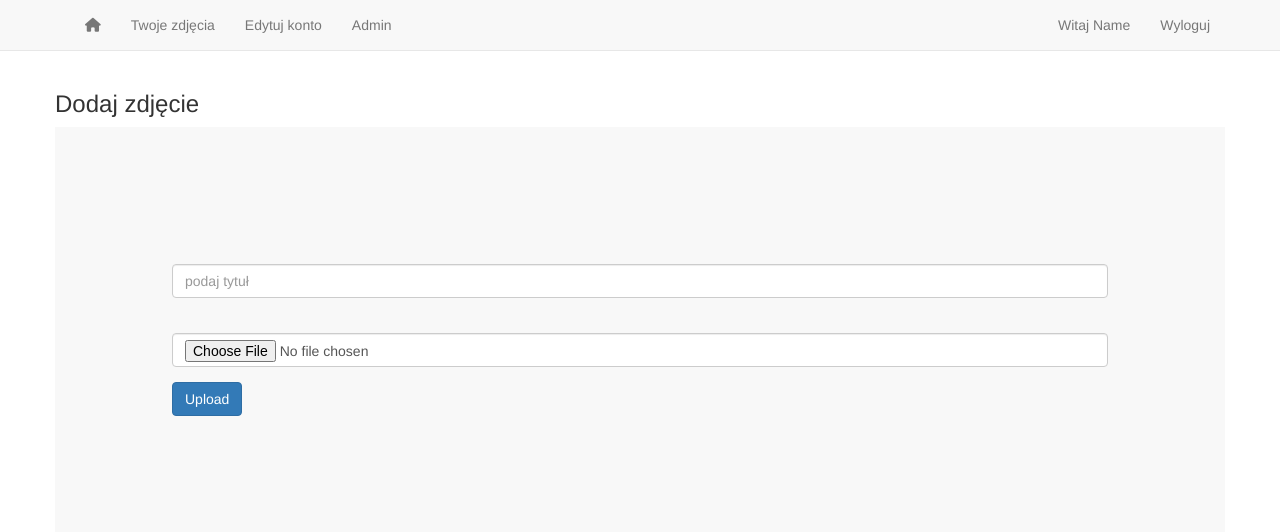
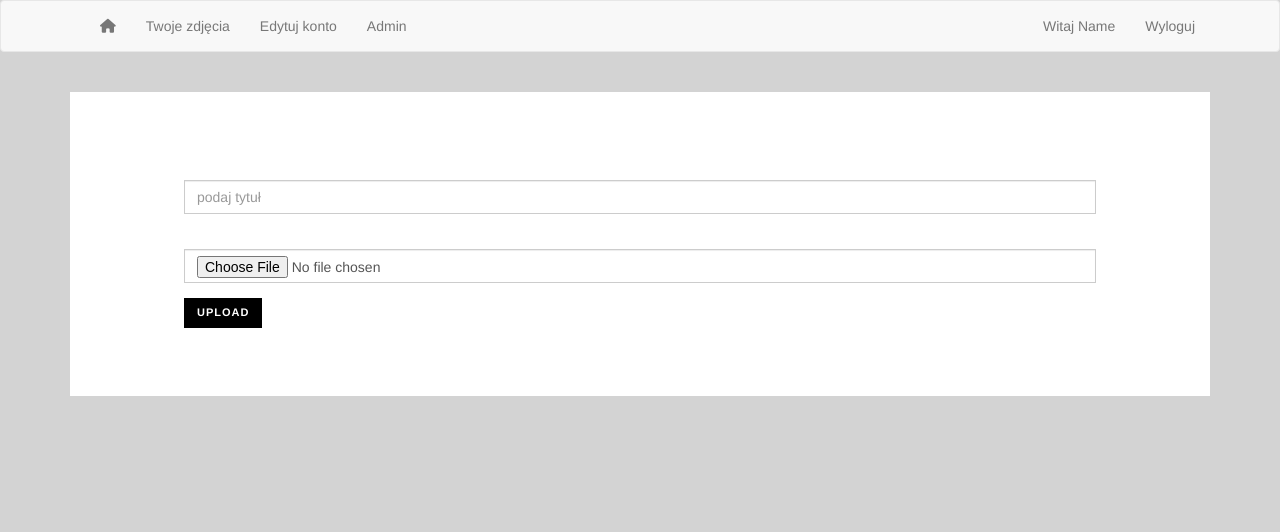
Before and after one commit to LucynaM/photoalbum, a Django app: page / in a window 1280 px wide. Shown: the top 532 px of the page. Run offline with Django 3.2, Linux system fonts and the light colour scheme; the visitor is signed in with stand-in values (Sample User, id 1); data comes from the database, SQL or seed files in the repository; data that the repository does not hold is empty; some libraries are stand-ins or nearby versions.

Commit message:
basic styling

```diff
--- a/photoalbum/forms.py
+++ b/photoalbum/forms.py
@@ -51,3 +51,6 @@ class CommentForm(forms.ModelForm):
         model = Comment
         exclude = ['user', 'photo', 'blocked']
         labels = {'content': ''}
+        widgets = {
+            'content': forms.TextInput(attrs={'placeholder': 'komentarz'}),
+        }
--- a/photoalbum/static/photoalbum/css/style.css
+++ b/photoalbum/static/photoalbum/css/style.css
@@ -1,52 +1,115 @@
 body {
-    margin-top: 70px;
+    background: lightgrey;
+}
+.navbar {
+    margin-bottom: 40px;
 }
 
+.img-container {
+    margin-top: 40px;
+}
 .img-wrapper {
-    overflow: hidden;
+    display: inline-block;
+    padding-left:0;
+    padding-right:0;
+    z-index: 1;
+}
+
+.info-wrapper {
+    display: inline-block;
+    padding: 10px 10px 10px 10px;
+    z-index: 1;
+    background: #fff;
+}
+
+.photo-details.landscape .info-wrapper {
+    padding-left: 10%;
+}
+
+.info-wrapper figcaption {
+    font-weight: 600;
+    margin: 20px 0;
+}
+
+
+figure {
+    background-color: #fff;
+    z-index: 10;
 }
 
 img {
     width: 100%;
-    /*height: auto;*/
-    transition: transform 1s;
+    height: 100%;
+    object-fit: cover;
 }
 
 
-img:hover {
-    transform: scale(1.1, 1.1);
-
+.btn.btn-primary.black-btn-primary {
+    background-color: black;
+    border-color: black;
+    text-transform: uppercase;
+    font-weight: 700;
+    font-size: 11px;
+    letter-spacing: 1px;
+    border-radius: 0;
 }
 
-figure {
-    margin: 50px 0px;
-    background-color: #f8f8f8;
-    text-align: center;
-    padding: 10%;
+.btn.btn-primary.empty-btn-primary {
+    background-color: transparent;
+    border-color: black;
+    text-transform: uppercase;
+    font-weight: 700;
+    font-size: 9px;
+    letter-spacing: 1px;
+    border-radius: 0;
+    color: black;
 }
-
-figcaption {
-    padding-top: 7%;
+ul {
+    padding-left: 0;
 }
 
 li {
     list-style: none;
 }
 
-svg {
-    cursor: pointer;
-}
-
-.likes-indication svg,
-.likes-indication p {
-    display: inline;
-}
-
-.likes-indication p {
-    padding: 5px;
+.comments {
+    background-color: #fff;
+    padding: 3% 10%;
 }
 
 form {
-    background-color: #f8f8f8;
-    padding: 10%;
+    background-color: #fff;
+    padding: 6% 10%;
 }
+
+.form-control {
+    border-radius: 0;
+}
+
+.likes-count {
+    margin: 20px 0;
+}
+.err-msg {
+    margin: 20px 0;
+}
+h2 {
+    color: #fff;
+    display: inline-block;
+}
+.photo-author {
+    text-transform: uppercase;
+    font-weight: 700;
+    letter-spacing: 1px;
+    font-size: 11px;
+}
+
+@media (max-width: 767px) {
+    .info-wrapper {
+        padding: 10px 10px 40px 10px;
+        background: #fff;
+    }
+    .photo-details.portrait .info-wrapper {
+        padding-left: 10%;
+    }
+
+}
--- a/photoalbum/templates/photoalbum/base.html
+++ b/photoalbum/templates/photoalbum/base.html
@@ -9,13 +9,12 @@
     <meta name="viewport" content="width=device-width, initial-scale=1">
     {% bootstrap_css %}
     {% bootstrap_javascript %}
-    <link href="https://fonts.googleapis.com/css?family=Fira+Sans:400,500,600,700&display=swap&subset=latin-ext" rel="stylesheet">
-        <script src="https://kit.fontawesome.com/b50f919a85.js"></script>
+    <script src="https://kit.fontawesome.com/b50f919a85.js"></script>
     <link rel="stylesheet" href="{% static 'photoalbum/css/style.css' %}">
 </head>
 <body>
 
-    <nav class="navbar navbar-default navbar-fixed-top">
+    <nav class="navbar navbar-default">
           <div class="container">
             <div class="navbar-header">
               <button type="button" class="navbar-toggle collapsed" data-toggle="collapse" data-target="#navbar" aria-expanded="false" aria-controls="navbar">
@@ -57,15 +56,6 @@
 
     <div class="container">
         <div class="row">
-            <div class="col-sm-6 col-sm-offset-3">
-                <div >
-                {% block header %}{% endblock header %}
-                </div>
-            </div>
-        </div>
-
-        <div class="row">
-
                 {% block content %} {% endblock content %}
         </div>
     </div>
--- a/photoalbum/templates/photoalbum/edit_user.html
+++ b/photoalbum/templates/photoalbum/edit_user.html
@@ -1,16 +1,12 @@
 {% extends './base.html' %}
 
 {% load bootstrap3 %}
-
-{% block header %}
-    <h2>Edytuj dane</h2>
-{% endblock header %}
 
 {% block content %}
     <form action="" method="post">
     {% csrf_token %}
     {% bootstrap_form form %}
-        <input type="submit" name="submit" value="edit">
+        <input class="btn btn-primary black-btn-primary" type="submit" name="submit" value="edytuj">
 
     </form>
 
--- a/photoalbum/templates/photoalbum/main.html
+++ b/photoalbum/templates/photoalbum/main.html
@@ -5,38 +5,34 @@
 
 
 {% block content %}
-
-
-    <h3>Dodaj zdjęcie</h3>
-    <form action="" method="POST" enctype="multipart/form-data">
-    {% csrf_token %}
-    {% bootstrap_form form %}
-        <input class="btn btn-primary" type="submit" name="submit" value="Upload">
-    </form>
+    {% if user.is_authenticated %}
+    <div class="col-sm-12 ">
+        <form action="" method="POST" enctype="multipart/form-data">
+        {% csrf_token %}
+        {% bootstrap_form form %}
+            <input class="btn btn-primary black-btn-primary" type="submit" name="submit" value="Upload">
+        </form>
+    </div>
+    {% endif %}
 
     {% for photo in photos %}
-
-    <div class="col-sm-12 col-md-6 col-lg-4 {{ photo.orientation }}">
+    <div class="col-sm-12 col-md-6 img-container {{ photo.orientation }}">
         <figure id="{{ photo.id }}">
-            <div class="img-wrapper"><a href="{% url 'photo_details' photo.id %}"><img class="card-body" src="{{ photo.path_to_resized.url }}" alt="{{ photo.title }}"></a></div>
-            <div class="info-wrapper">
-                <figcaption>{{ photo.user }}: "{{ photo.title }}"</figcaption>
+            <div class="img-wrapper col-xs-12 {% if photo.orientation == 'portrait'%} col-sm-8 {% endif %}"><a href="{% url 'photo_details' photo.id %}"><img class="card-body" src="{{ photo.path_to_resized.url }}" alt="{{ photo.title }}"></a></div>
+            <div class="info-wrapper col-xs-12 {% if photo.orientation == 'portrait'%} col-sm-4 {% endif %}">
+                <figcaption><span class="photo-author">{{ photo.user }}:</span> "{{ photo.title }}"</figcaption>
+                <p class="likes-count">Polubienia ({{ photo.likes.count }})</p>
                 <div class="likes-indication" data-url="{% url 'ajax_counter' %}">
                 {% if photo.user != user %}
                     {% if photo.user_already_liked %}
-                        <p>lubisz już to zdjęcie, chcesz zmienić zdanie?</p><br />
-                        <i class="fas fa-heart-broken dislike"></i>
+                        <span class="btn btn-primary empty-btn-primary dislike" data-type="change-likes" data-value="-1">nie lubię</span>
                     {% else %}
-                        <p>jeszcze nie lubisz tego zdjęcia, chcesz zmienić zdanie?</p><br />
-                        <i class="fas fa-heart like"></i>
+                        <span class="btn btn-primary empty-btn-primary like" data-type="change-likes" data-value="1">lubię</span>
                     {% endif %}
                 {% endif %}
                 </div>
-
-                <p class="likes-count">Liczba polubień: {{ photo.likes.count }}</p>
             </div>
         </figure>
-
     </div>
     {% endfor %}
 
--- a/photoalbum/templates/photoalbum/signup.html
+++ b/photoalbum/templates/photoalbum/signup.html
@@ -10,7 +10,7 @@
     <form action="" method="post">
     {% csrf_token %}
     {% bootstrap_form form %}
-        <input class="btn btn-primary" type="submit" name="submit" value="zarejestruj się">
+        <input class="btn btn-primary black-btn-primary" type="submit" name="submit" value="zarejestruj się">
 
     </form>
 
```
Also changed, not shown: photoalbum/templates/photoalbum/login.html (+5 -6 lines), photoalbum/templates/photoalbum/photo_details.html (+25 -10 lines), photoalbum/templates/photoalbum/user_photos.html (+9 -8 lines).
